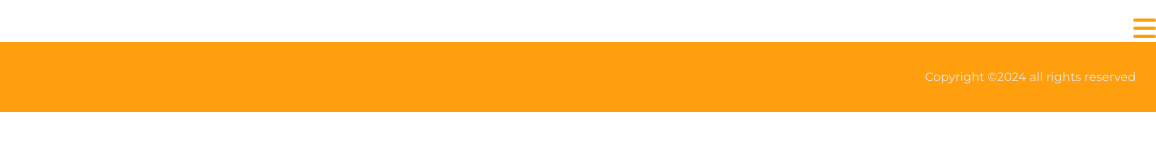
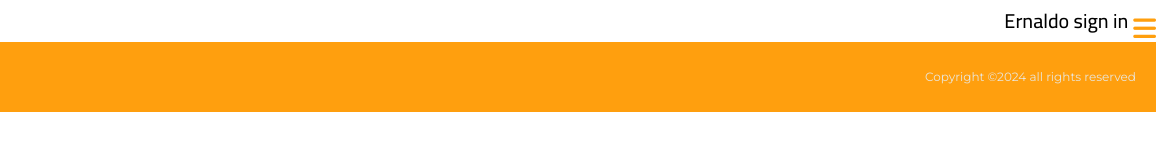
Before and after one commit to Ernie-06/Murofast-G5, a plain HTML site: page root/index.html in a window 1280 px wide. Shown: the full height of the page, 124-1280 px from the left. Drawn offline with Linux system fonts and the light colour scheme.

Commit message:
i change my name in the header section

```diff
--- a/root/index.html
+++ b/root/index.html
@@ -18,6 +18,7 @@
         <header>
             <section class="menuBar">
                 <h1>Murofast</h1>
+                <h2>Ernaldo sign in</h2>
                 <input type="checkbox" id="checkbox">
 
                 <nav>
```
